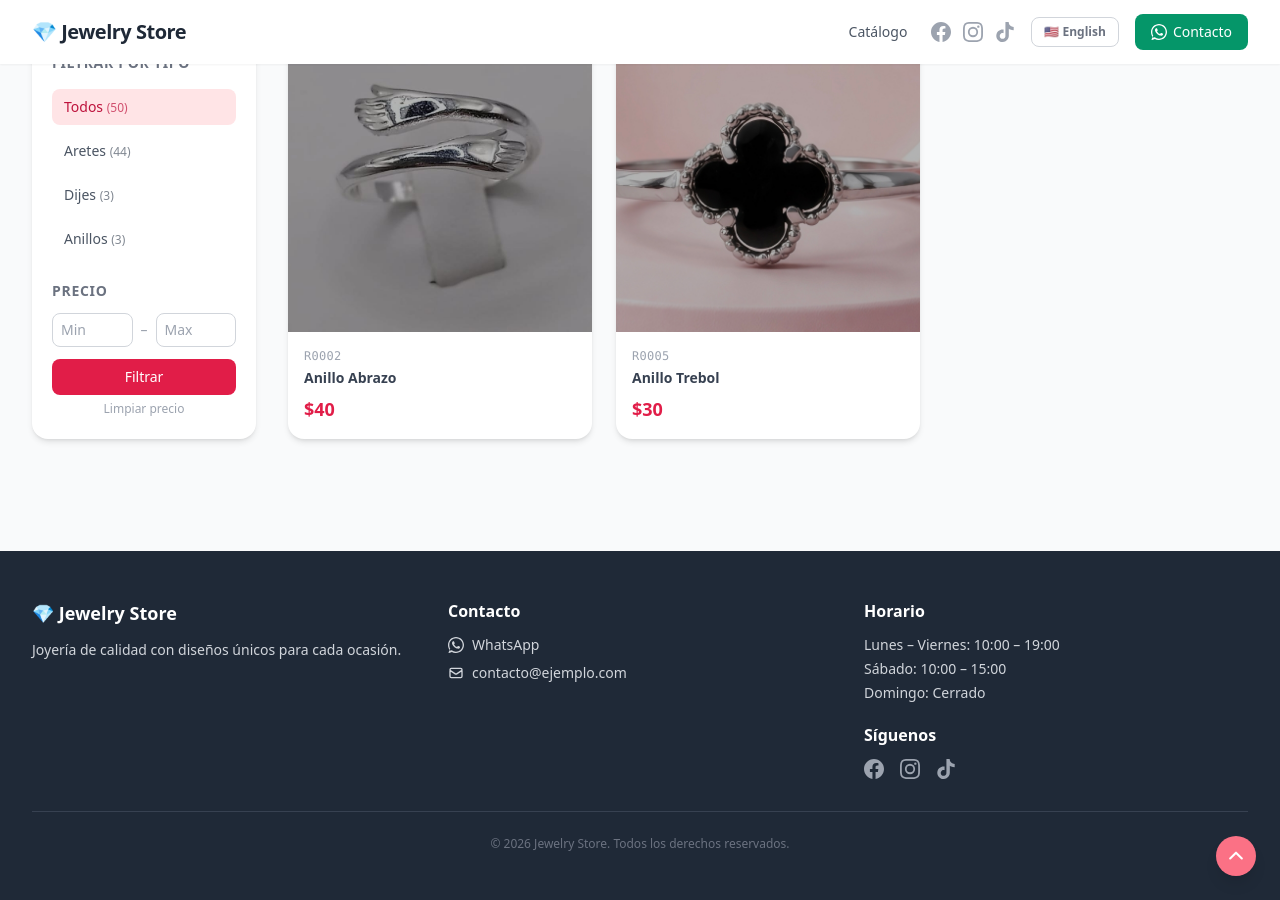
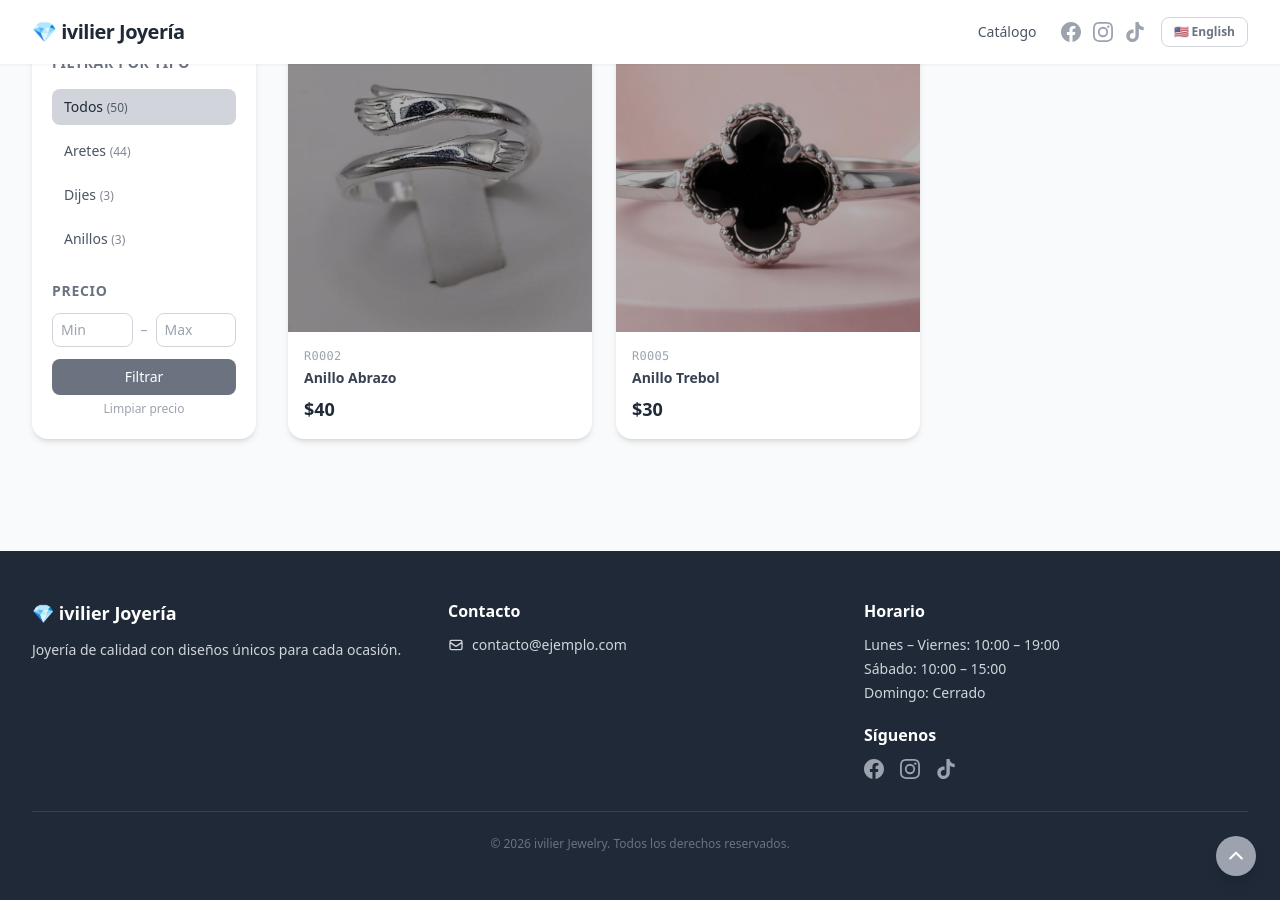
Before and after one commit to jdiaz2001/jewelry_store, a Jekyll site: the page built from index.html, in a window 1280 px wide and 900 px high, scrolled down 7583 px. Built offline with Jekyll 4.4.1, drawn with Linux system fonts in a browser that asks for light colours; nearby versions of some CDN libraries.

Commit message:
update colors to gray sacles

```diff
--- a/_config.yml
+++ b/_config.yml
@@ -1,4 +1,4 @@
-title: Jewelry Store
+title: ivilier Jewelry
 description: "Joyería con estilo — aretes, dijes y anillos. Piezas únicas para cada ocasión."
 baseurl: ""
 url: "https://catalogo.ivilier.com"
--- a/_includes/products.html
+++ b/_includes/products.html
@@ -16,7 +16,7 @@
         <ul class="space-y-2">
           <li>
             <button
-              class="filter-btn w-full text-left px-3 py-2 rounded-lg text-sm font-medium transition-colors duration-200 bg-rose-100 text-rose-700"
+              class="filter-btn w-full text-left px-3 py-2 rounded-lg text-sm font-medium transition-colors duration-200 bg-gray-300 text-gray-800"
               data-category="todos"
               aria-pressed="true"
             >
@@ -55,11 +55,11 @@
         <!-- Price filter -->
         <h3 class="text-sm font-bold text-gray-500 uppercase tracking-wider mt-6 mb-3" data-i18n="price_title">Precio</h3>
         <div class="flex items-center gap-2">
-          <input id="price-min" type="number" min="0" placeholder="Min" class="w-full border border-gray-300 rounded-lg px-2 py-1.5 text-sm focus:outline-none focus:ring-2 focus:ring-rose-400" />
+          <input id="price-min" type="number" min="0" placeholder="Min" class="w-full border border-gray-300 rounded-lg px-2 py-1.5 text-sm focus:outline-none focus:ring-2 focus:ring-gray-400" />
           <span class="text-gray-400 text-sm">–</span>
-          <input id="price-max" type="number" min="0" placeholder="Max" class="w-full border border-gray-300 rounded-lg px-2 py-1.5 text-sm focus:outline-none focus:ring-2 focus:ring-rose-400" />
+          <input id="price-max" type="number" min="0" placeholder="Max" class="w-full border border-gray-300 rounded-lg px-2 py-1.5 text-sm focus:outline-none focus:ring-2 focus:ring-gray-400" />
         </div>
-        <button id="price-filter-btn" class="mt-3 w-full bg-rose-600 text-white text-sm font-medium py-2 rounded-lg hover:bg-rose-700 transition-colors" data-i18n="price_filter">
+        <button id="price-filter-btn" class="mt-3 w-full bg-gray-500 text-white text-sm font-medium py-2 rounded-lg hover:bg-gray-600 transition-colors" data-i18n="price_filter">
           Filtrar
         </button>
         <button id="price-clear-btn" class="mt-1 w-full text-xs text-gray-400 hover:text-gray-600 transition-colors" data-i18n="price_clear">
@@ -76,12 +76,12 @@
             id="search-input"
             type="text"
             placeholder="Buscar productos..."
-            class="w-full border border-gray-300 rounded-xl px-4 py-2.5 pl-10 text-sm focus:outline-none focus:ring-2 focus:ring-rose-400 bg-white"
+            class="w-full border border-gray-300 rounded-xl px-4 py-2.5 pl-10 text-sm focus:outline-none focus:ring-2 focus:ring-gray-400 bg-white"
             aria-label="Buscar productos"
           />
           <svg class="w-4 h-4 text-gray-400 absolute left-3 top-1/2 -translate-y-1/2" fill="none" stroke="currentColor" stroke-width="2" viewBox="0 0 24 24"><circle cx="11" cy="11" r="8"/><path d="m21 21-4.3-4.3"/></svg>
         </div>
-        <select id="sort-select" class="border border-gray-300 rounded-xl px-3 py-2.5 text-sm bg-white focus:outline-none focus:ring-2 focus:ring-rose-400" aria-label="Ordenar productos">
+        <select id="sort-select" class="border border-gray-300 rounded-xl px-3 py-2.5 text-sm bg-white focus:outline-none focus:ring-2 focus:ring-gray-400" aria-label="Ordenar productos">
           <option value="default" data-i18n="sort_default">Ordenar por</option>
           <option value="price-asc" data-i18n="sort_price_asc">Precio: menor a mayor</option>
           <option value="price-desc" data-i18n="sort_price_desc">Precio: mayor a menor</option>
@@ -104,7 +104,7 @@
         <div class="p-4 flex flex-col gap-1">
           <span class="text-xs font-mono text-gray-400 uppercase tracking-wide">{{ item.ref_code }}</span>
           <h3 class="text-sm font-semibold text-gray-700 leading-snug">{{ item.description }}</h3>
-          <span class="text-lg font-bold text-rose-600 mt-1">{{ item.price }}</span>
+          <span class="text-lg font-bold text-gray-800 mt-1">{{ item.price }}</span>
         </div>
       </div>
       {% endfor %}
@@ -171,7 +171,7 @@
           b.className = 'filter-btn w-full text-left px-3 py-2 rounded-lg text-sm font-medium transition-colors duration-200 text-gray-600 hover:bg-gray-100';
           b.setAttribute('aria-pressed', 'false');
         });
-        this.className = 'filter-btn w-full text-left px-3 py-2 rounded-lg text-sm font-medium transition-colors duration-200 bg-rose-100 text-rose-700';
+        this.className = 'filter-btn w-full text-left px-3 py-2 rounded-lg text-sm font-medium transition-colors duration-200 bg-gray-300 text-gray-800';
         this.setAttribute('aria-pressed', 'true');
         applyFilters();
       });
--- a/_layouts/default.html
+++ b/_layouts/default.html
@@ -28,28 +28,30 @@
   <header class="bg-white shadow-sm sticky top-0 z-50">
     <div class="max-w-7xl mx-auto px-4 sm:px-6 lg:px-8 flex items-center justify-between h-16">
       <a href="{{ '/' | relative_url }}" class="text-xl font-bold tracking-tight text-gray-800">
-        💎 {{ site.title }}
+        💎 <span data-i18n="site_title">ivilier Joyería</span>
       </a>
       <nav class="hidden sm:flex items-center gap-4 text-sm font-medium text-gray-600">
-        <a href="{{ '/' | relative_url }}#catalog" class="hover:text-rose-600 transition-colors" data-i18n="nav_catalog">Catálogo</a>
+        <a href="{{ '/' | relative_url }}#catalog" class="hover:text-gray-600 transition-colors" data-i18n="nav_catalog">Catálogo</a>
         <div class="flex items-center gap-3 ml-2">
-          <a href="https://facebook.com/" target="_blank" rel="noopener" aria-label="Facebook" class="text-gray-400 hover:text-rose-600 transition-colors">
+          <a href="https://facebook.com/" target="_blank" rel="noopener" aria-label="Facebook" class="text-gray-400 hover:text-gray-600 transition-colors">
             <svg class="w-5 h-5" fill="currentColor" viewBox="0 0 24 24"><path d="M24 12.073c0-6.627-5.373-12-12-12s-12 5.373-12 12c0 5.99 4.388 10.954 10.125 11.854v-8.385H7.078v-3.47h3.047V9.43c0-3.007 1.792-4.669 4.533-4.669 1.312 0 2.686.235 2.686.235v2.953H15.83c-1.491 0-1.956.925-1.956 1.874v2.25h3.328l-.532 3.47h-2.796v8.385C19.612 23.027 24 18.062 24 12.073z"/></svg>
           </a>
-          <a href="https://instagram.com/" target="_blank" rel="noopener" aria-label="Instagram" class="text-gray-400 hover:text-rose-600 transition-colors">
+          <a href="https://instagram.com/" target="_blank" rel="noopener" aria-label="Instagram" class="text-gray-400 hover:text-gray-600 transition-colors">
             <svg class="w-5 h-5" fill="currentColor" viewBox="0 0 24 24"><path d="M12 2.163c3.204 0 3.584.012 4.85.07 3.252.148 4.771 1.691 4.919 4.919.058 1.265.069 1.645.069 4.849 0 3.205-.012 3.584-.069 4.849-.149 3.225-1.664 4.771-4.919 4.919-1.266.058-1.644.07-4.85.07-3.204 0-3.584-.012-4.849-.07-3.26-.149-4.771-1.699-4.919-4.92-.058-1.265-.07-1.644-.07-4.849 0-3.204.013-3.583.07-4.849.149-3.227 1.664-4.771 4.919-4.919 1.266-.057 1.645-.069 4.849-.069zM12 0C8.741 0 8.333.014 7.053.072 2.695.272.273 2.69.073 7.052.014 8.333 0 8.741 0 12c0 3.259.014 3.668.072 4.948.2 4.358 2.618 6.78 6.98 6.98C8.333 23.986 8.741 24 12 24c3.259 0 3.668-.014 4.948-.072 4.354-.2 6.782-2.618 6.979-6.98.059-1.28.073-1.689.073-4.948 0-3.259-.014-3.667-.072-4.947-.196-4.354-2.617-6.78-6.979-6.98C15.668.014 15.259 0 12 0zm0 5.838a6.162 6.162 0 100 12.324 6.162 6.162 0 000-12.324zM12 16a4 4 0 110-8 4 4 0 010 8zm6.406-11.845a1.44 1.44 0 100 2.881 1.44 1.44 0 000-2.881z"/></svg>
           </a>
-          <a href="https://tiktok.com/" target="_blank" rel="noopener" aria-label="TikTok" class="text-gray-400 hover:text-rose-600 transition-colors">
+          <a href="https://tiktok.com/" target="_blank" rel="noopener" aria-label="TikTok" class="text-gray-400 hover:text-gray-600 transition-colors">
             <svg class="w-5 h-5" fill="currentColor" viewBox="0 0 24 24"><path d="M12.525.02c1.31-.02 2.61-.01 3.91-.02.08 1.53.63 3.09 1.75 4.17 1.12 1.11 2.7 1.62 4.24 1.79v4.03c-1.44-.05-2.89-.35-4.2-.97-.57-.26-1.1-.59-1.62-.93-.01 2.92.01 5.84-.02 8.75-.08 1.4-.54 2.79-1.35 3.94-1.31 1.92-3.58 3.17-5.91 3.21-1.43.08-2.86-.31-4.08-1.03-2.02-1.19-3.44-3.37-3.65-5.71-.02-.5-.03-1-.01-1.49.18-1.9 1.12-3.72 2.58-4.96 1.66-1.44 3.98-2.13 6.15-1.72.02 1.48-.04 2.96-.04 4.44-.99-.32-2.15-.23-3.02.37-.63.41-1.11 1.04-1.36 1.75-.21.51-.15 1.07-.14 1.61.24 1.64 1.82 3.02 3.5 2.87 1.12-.01 2.19-.66 2.77-1.61.19-.33.4-.67.41-1.06.1-1.79.06-3.57.07-5.36.01-4.03-.01-8.05.02-12.07z"/></svg>
           </a>
         </div>
         <button id="lang-toggle" class="inline-flex items-center gap-1.5 text-xs font-semibold border border-gray-300 rounded-lg px-3 py-1.5 text-gray-500 hover:bg-gray-100 transition-colors" aria-label="Change language">
           🇺🇸 English
         </button>
+        <!-- WhatsApp button (uncomment and update number when ready)
         <a href="https://wa.me/521234567890" target="_blank" rel="noopener" class="inline-flex items-center gap-1.5 bg-emerald-600 text-white px-4 py-2 rounded-lg hover:bg-emerald-700 transition-colors">
           <svg class="w-4 h-4" fill="currentColor" viewBox="0 0 24 24"><path d="M17.472 14.382c-.297-.149-1.758-.867-2.03-.967-.273-.099-.471-.148-.67.15-.197.297-.767.966-.94 1.164-.173.199-.347.223-.644.075-.297-.15-1.255-.463-2.39-1.475-.883-.788-1.48-1.761-1.653-2.059-.173-.297-.018-.458.13-.606.134-.133.298-.347.446-.52.149-.174.198-.298.298-.497.099-.198.05-.371-.025-.52-.075-.149-.669-1.612-.916-2.207-.242-.579-.487-.5-.669-.51-.173-.008-.371-.01-.57-.01-.198 0-.52.074-.792.372-.272.297-1.04 1.016-1.04 2.479 0 1.462 1.065 2.875 1.213 3.074.149.198 2.096 3.2 5.077 4.487.709.306 1.262.489 1.694.625.712.227 1.36.195 1.871.118.571-.085 1.758-.719 2.006-1.413.248-.694.248-1.289.173-1.413-.074-.124-.272-.198-.57-.347z"/><path d="M12 0C5.373 0 0 5.373 0 12c0 2.625.846 5.059 2.284 7.034L.789 23.492a.5.5 0 00.61.609l4.458-1.495A11.952 11.952 0 0012 24c6.627 0 12-5.373 12-12S18.627 0 12 0zm0 22c-2.387 0-4.594-.822-6.34-2.2l-.144-.112-3.3 1.106 1.106-3.3-.112-.144A9.935 9.935 0 012 12C2 6.477 6.477 2 12 2s10 4.477 10 10-4.477 10-10 10z"/></svg>
           <span data-i18n="nav_contact">Contacto</span>
         </a>
+        -->
       </nav>
       <!-- Mobile menu button -->
       <button id="mobile-menu-btn" class="sm:hidden p-2 rounded-lg text-gray-600 hover:bg-gray-100" aria-label="Abrir menú">
@@ -58,15 +60,17 @@
     </div>
     <!-- Mobile menu -->
     <div id="mobile-menu" class="sm:hidden hidden border-t border-gray-100 px-4 pb-4 space-y-2">
-      <a href="{{ '/' | relative_url }}#catalog" class="block py-2 text-sm text-gray-600 hover:text-rose-600" data-i18n="nav_catalog">Catálogo</a>
+      <a href="{{ '/' | relative_url }}#catalog" class="block py-2 text-sm text-gray-600 hover:text-gray-600" data-i18n="nav_catalog">Catálogo</a>
+      <!-- WhatsApp mobile link (uncomment and update number when ready)
       <a href="https://wa.me/521234567890" target="_blank" rel="noopener" class="block py-2 text-sm text-emerald-600 font-medium">📱 WhatsApp</a>
+      -->
       <button id="lang-toggle-mobile" class="inline-flex items-center gap-1.5 text-xs font-semibold border border-gray-300 rounded-lg px-3 py-1.5 text-gray-500 hover:bg-gray-100 transition-colors" aria-label="Change language">
         🇺🇸 English
       </button>
       <div class="flex items-center gap-4 py-2">
-        <a href="https://facebook.com/" target="_blank" rel="noopener" aria-label="Facebook" class="text-gray-400 hover:text-rose-600"><svg class="w-5 h-5" fill="currentColor" viewBox="0 0 24 24"><path d="M24 12.073c0-6.627-5.373-12-12-12s-12 5.373-12 12c0 5.99 4.388 10.954 10.125 11.854v-8.385H7.078v-3.47h3.047V9.43c0-3.007 1.792-4.669 4.533-4.669 1.312 0 2.686.235 2.686.235v2.953H15.83c-1.491 0-1.956.925-1.956 1.874v2.25h3.328l-.532 3.47h-2.796v8.385C19.612 23.027 24 18.062 24 12.073z"/></svg></a>
-        <a href="https://instagram.com/" target="_blank" rel="noopener" aria-label="Instagram" class="text-gray-400 hover:text-rose-600"><svg class="w-5 h-5" fill="currentColor" viewBox="0 0 24 24"><path d="M12 2.163c3.204 0 3.584.012 4.85.07 3.252.148 4.771 1.691 4.919 4.919.058 1.265.069 1.645.069 4.849 0 3.205-.012 3.584-.069 4.849-.149 3.225-1.664 4.771-4.919 4.919-1.266.058-1.644.07-4.85.07-3.204 0-3.584-.012-4.849-.07-3.26-.149-4.771-1.699-4.919-4.92-.058-1.265-.07-1.644-.07-4.849 0-3.204.013-3.583.07-4.849.149-3.227 1.664-4.771 4.919-4.919 1.266-.057 1.645-.069 4.849-.069zM12 0C8.741 0 8.333.014 7.053.072 2.695.272.273 2.69.073 7.052.014 8.333 0 8.741 0 12c0 3.259.014 3.668.072 4.948.2 4.358 2.618 6.78 6.98 6.98C8.333 23.986 8.741 24 12 24c3.259 0 3.668-.014 4.948-.072 4.354-.2 6.782-2.618 6.979-6.98.059-1.28.073-1.689.073-4.948 0-3.259-.014-3.667-.072-4.947-.196-4.354-2.617-6.78-6.979-6.98C15.668.014 15.259 0 12 0zm0 5.838a6.162 6.162 0 100 12.324 6.162 6.162 0 000-12.324zM12 16a4 4 0 110-8 4 4 0 010 8zm6.406-11.845a1.44 1.44 0 100 2.881 1.44 1.44 0 000-2.881z"/></svg></a>
-        <a href="https://tiktok.com/" target="_blank" rel="noopener" aria-label="TikTok" class="text-gray-400 hover:text-rose-600"><svg class="w-5 h-5" fill="currentColor" viewBox="0 0 24 24"><path d="M12.525.02c1.31-.02 2.61-.01 3.91-.02.08 1.53.63 3.09 1.75 4.17 1.12 1.11 2.7 1.62 4.24 1.79v4.03c-1.44-.05-2.89-.35-4.2-.97-.57-.26-1.1-.59-1.62-.93-.01 2.92.01 5.84-.02 8.75-.08 1.4-.54 2.79-1.35 3.94-1.31 1.92-3.58 3.17-5.91 3.21-1.43.08-2.86-.31-4.08-1.03-2.02-1.19-3.44-3.37-3.65-5.71-.02-.5-.03-1-.01-1.49.18-1.9 1.12-3.72 2.58-4.96 1.66-1.44 3.98-2.13 6.15-1.72.02 1.48-.04 2.96-.04 4.44-.99-.32-2.15-.23-3.02.37-.63.41-1.11 1.04-1.36 1.75-.21.51-.15 1.07-.14 1.61.24 1.64 1.82 3.02 3.5 2.87 1.12-.01 2.19-.66 2.77-1.61.19-.33.4-.67.41-1.06.1-1.79.06-3.57.07-5.36.01-4.03-.01-8.05.02-12.07z"/></svg></a>
+        <a href="https://facebook.com/" target="_blank" rel="noopener" aria-label="Facebook" class="text-gray-400 hover:text-gray-600"><svg class="w-5 h-5" fill="currentColor" viewBox="0 0 24 24"><path d="M24 12.073c0-6.627-5.373-12-12-12s-12 5.373-12 12c0 5.99 4.388 10.954 10.125 11.854v-8.385H7.078v-3.47h3.047V9.43c0-3.007 1.792-4.669 4.533-4.669 1.312 0 2.686.235 2.686.235v2.953H15.83c-1.491 0-1.956.925-1.956 1.874v2.25h3.328l-.532 3.47h-2.796v8.385C19.612 23.027 24 18.062 24 12.073z"/></svg></a>
+        <a href="https://instagram.com/" target="_blank" rel="noopener" aria-label="Instagram" class="text-gray-400 hover:text-gray-600"><svg class="w-5 h-5" fill="currentColor" viewBox="0 0 24 24"><path d="M12 2.163c3.204 0 3.584.012 4.85.07 3.252.148 4.771 1.691 4.919 4.919.058 1.265.069 1.645.069 4.849 0 3.205-.012 3.584-.069 4.849-.149 3.225-1.664 4.771-4.919 4.919-1.266.058-1.644.07-4.85.07-3.204 0-3.584-.012-4.849-.07-3.26-.149-4.771-1.699-4.919-4.92-.058-1.265-.07-1.644-.07-4.849 0-3.204.013-3.583.07-4.849.149-3.227 1.664-4.771 4.919-4.919 1.266-.057 1.645-.069 4.849-.069zM12 0C8.741 0 8.333.014 7.053.072 2.695.272.273 2.69.073 7.052.014 8.333 0 8.741 0 12c0 3.259.014 3.668.072 4.948.2 4.358 2.618 6.78 6.98 6.98C8.333 23.986 8.741 24 12 24c3.259 0 3.668-.014 4.948-.072 4.354-.2 6.782-2.618 6.979-6.98.059-1.28.073-1.689.073-4.948 0-3.259-.014-3.667-.072-4.947-.196-4.354-2.617-6.78-6.979-6.98C15.668.014 15.259 0 12 0zm0 5.838a6.162 6.162 0 100 12.324 6.162 6.162 0 000-12.324zM12 16a4 4 0 110-8 4 4 0 010 8zm6.406-11.845a1.44 1.44 0 100 2.881 1.44 1.44 0 000-2.881z"/></svg></a>
+        <a href="https://tiktok.com/" target="_blank" rel="noopener" aria-label="TikTok" class="text-gray-400 hover:text-gray-600"><svg class="w-5 h-5" fill="currentColor" viewBox="0 0 24 24"><path d="M12.525.02c1.31-.02 2.61-.01 3.91-.02.08 1.53.63 3.09 1.75 4.17 1.12 1.11 2.7 1.62 4.24 1.79v4.03c-1.44-.05-2.89-.35-4.2-.97-.57-.26-1.1-.59-1.62-.93-.01 2.92.01 5.84-.02 8.75-.08 1.4-.54 2.79-1.35 3.94-1.31 1.92-3.58 3.17-5.91 3.21-1.43.08-2.86-.31-4.08-1.03-2.02-1.19-3.44-3.37-3.65-5.71-.02-.5-.03-1-.01-1.49.18-1.9 1.12-3.72 2.58-4.96 1.66-1.44 3.98-2.13 6.15-1.72.02 1.48-.04 2.96-.04 4.44-.99-.32-2.15-.23-3.02.37-.63.41-1.11 1.04-1.36 1.75-.21.51-.15 1.07-.14 1.61.24 1.64 1.82 3.02 3.5 2.87 1.12-.01 2.19-.66 2.77-1.61.19-.33.4-.67.41-1.06.1-1.79.06-3.57.07-5.36.01-4.03-.01-8.05.02-12.07z"/></svg></a>
       </div>
     </div>
   </header>
@@ -80,7 +84,7 @@
 
         <!-- Store info -->
         <div>
-          <h4 class="text-white font-bold text-lg mb-3">💎 {{ site.title }}</h4>
+          <h4 class="text-white font-bold text-lg mb-3">💎 <span data-i18n="site_title">ivilier Joyería</span></h4>
           <p class="text-sm leading-relaxed" data-i18n="footer_desc">Joyería de calidad con diseños únicos para cada ocasión.</p>
         </div>
 
@@ -132,7 +138,7 @@
   <!-- Back to top button -->
   <button
     id="back-to-top"
-    class="fixed bottom-6 right-6 z-50 hidden w-10 h-10 rounded-full bg-rose-400 text-white shadow-lg hover:bg-rose-500 transition-all duration-300 items-center justify-center"
+    class="fixed bottom-6 right-6 z-50 hidden w-10 h-10 rounded-full bg-gray-400 text-white shadow-lg hover:bg-gray-500 transition-all duration-300 items-center justify-center"
     aria-label="Volver arriba"
   >
     <svg class="w-5 h-5 mx-auto" fill="none" stroke="currentColor" stroke-width="2.5" viewBox="0 0 24 24"><path stroke-linecap="round" stroke-linejoin="round" d="M5 15l7-7 7 7"/></svg>
@@ -163,6 +169,7 @@
     (function() {
       var translations = {
         en: {
+          site_title: 'ivilier Jewelry',
           nav_catalog: 'Catalog',
           nav_contact: 'Contact',
           hero_title: 'Jewelry with style',
@@ -194,6 +201,7 @@
           search_placeholder: 'Search products...'
         },
         es: {
+          site_title: 'ivilier Joyería',
           nav_catalog: 'Catálogo',
           nav_contact: 'Contacto',
           hero_title: 'Joyería con estilo',
--- a/index.html
+++ b/index.html
@@ -4,11 +4,11 @@ title: Catálogo
 ---
 
 <!-- Hero banner -->
-<section class="relative bg-gradient-to-r from-rose-400 to-rose-300 text-white">
+<section class="relative bg-gradient-to-r from-gray-400 to-gray-300 text-white">
   <div class="max-w-7xl mx-auto px-4 sm:px-6 lg:px-8 py-16 sm:py-24 flex flex-col items-center text-center gap-4">
     <h1 class="text-4xl sm:text-5xl font-bold tracking-tight" data-i18n="hero_title">Joyería con estilo</h1>
-    <p class="text-lg sm:text-xl text-rose-100 max-w-xl" data-i18n="hero_subtitle">Descubre nuestra colección de aretes, dijes y anillos. Piezas únicas para cada ocasión.</p>
-    <a href="#catalog" class="mt-4 inline-block bg-white text-rose-700 font-semibold px-6 py-3 rounded-lg hover:bg-rose-50 transition-colors" data-i18n="hero_cta">
+    <p class="text-lg sm:text-xl text-gray-100 max-w-xl" data-i18n="hero_subtitle">Descubre nuestra colección de aretes, dijes y anillos. Piezas únicas para cada ocasión.</p>
+    <a href="#catalog" class="mt-4 inline-block bg-white text-gray-700 font-semibold px-6 py-3 rounded-lg hover:bg-gray-50 transition-colors" data-i18n="hero_cta">
       Ver catálogo
     </a>
   </div>
```
Also changed, not shown: other parts of _layouts/default.html (+2 -0 lines), 1 other file.
